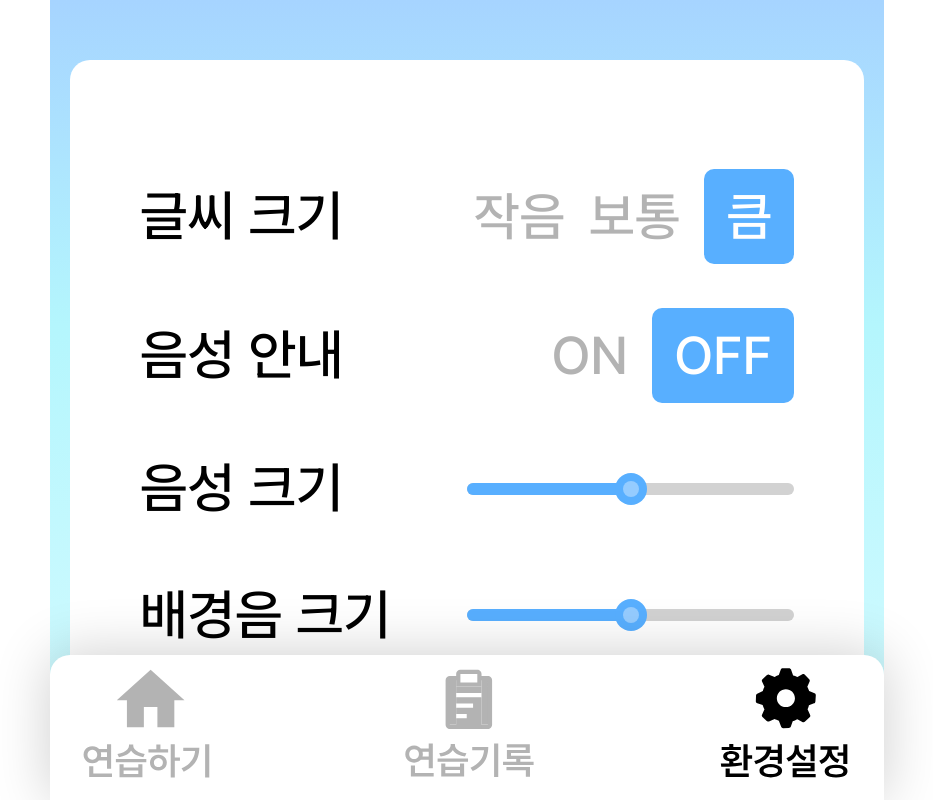
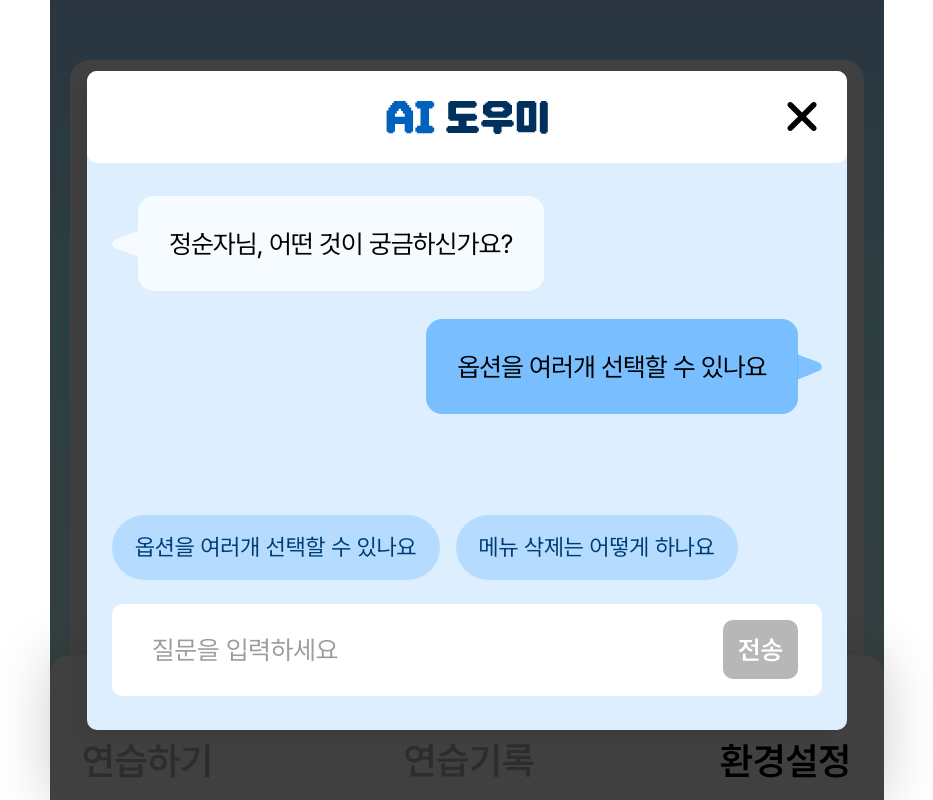
Before and after one commit to ExpertOfOrdering/frontend, a React (Vite) app: page /setting in a window 1280 px wide. Shown: the top 800 px of the page, without its empty margins (173-1106 px from the left). Built offline with nearby package versions, Linux system fonts and the light colour scheme.

Commit message:
Feat(#13): 기존 화면 위에 모달창이 띄워지도록 구현

```diff
--- a/src/components/aiChat/ChatModal.jsx
+++ b/src/components/aiChat/ChatModal.jsx
@@ -4,13 +4,18 @@ import AIChatHeader from '@/assets/AIChatHeader.svg?react'
 import X from '@/assets/X.svg?react'
 import InputBox from './InputBox'
 
-const ChatModal = () => {
+const ChatModal = ({ open, closeModal }) => {
   return (
+    <>
+      {open && (
+        <div>
+          <div className='fixed inset-0 z-50 w-full max-w-208.5 mx-auto'>
+            <div className='absolute inset-0 w-full max-w-208.5 bg-black/75 flex justify-center items-center'>
               <div className='flex flex-col bg-[#DDEFFF] w-190 rounded-[0.625rem] shadow-[-8px_8px_18px_rgba(0,0,0,0.08)] pb-[2.12rem] min-h-164.75'>
                 {/* Header */}
                 <div className='bg-white rounded-[0.625rem] flex relative justify-center items-center w-full h-23'>
                   <AIChatHeader />
-        <button className='absolute right-5'>
+                  <button onClick={closeModal} className='absolute right-5'>
                     <X />
                   </button>
                 </div>
@@ -28,6 +33,11 @@ const ChatModal = () => {
                   <InputBox />
                 </div>
               </div>
+            </div>
+          </div>
+        </div>
+      )}
+    </>
   )
 }
 
--- a/src/pages/SettingPage.jsx
+++ b/src/pages/SettingPage.jsx
@@ -1,13 +1,17 @@
 import Footer from '@/components/shared/Footer'
 import SettingBox from '@/components/setting/SettingBox'
+import ChatModal from '@/components/aiChat/ChatModal'
+import { useState } from 'react'
 
 const SettingPage = () => {
+  const [open, setOpen] = useState(true)
   return (
     <div className='flex flex-col justify-center items-center'>
       <div className='flex flex-col px-5 py-15 items-center w-full max-w-208.5 min-h-screen bg-[linear-gradient(180deg,#A6D4FF_0%,#B4F6FD_34.12%,#D7FBFF_85.05%)]'>
         <SettingBox />
         <Footer selectedMenu='setting' />
       </div>
+      <ChatModal open={open} closeModal={() => setOpen(false)} />
     </div>
   )
 }
```
Lines whose indentation alone changed are shown as unchanged.
